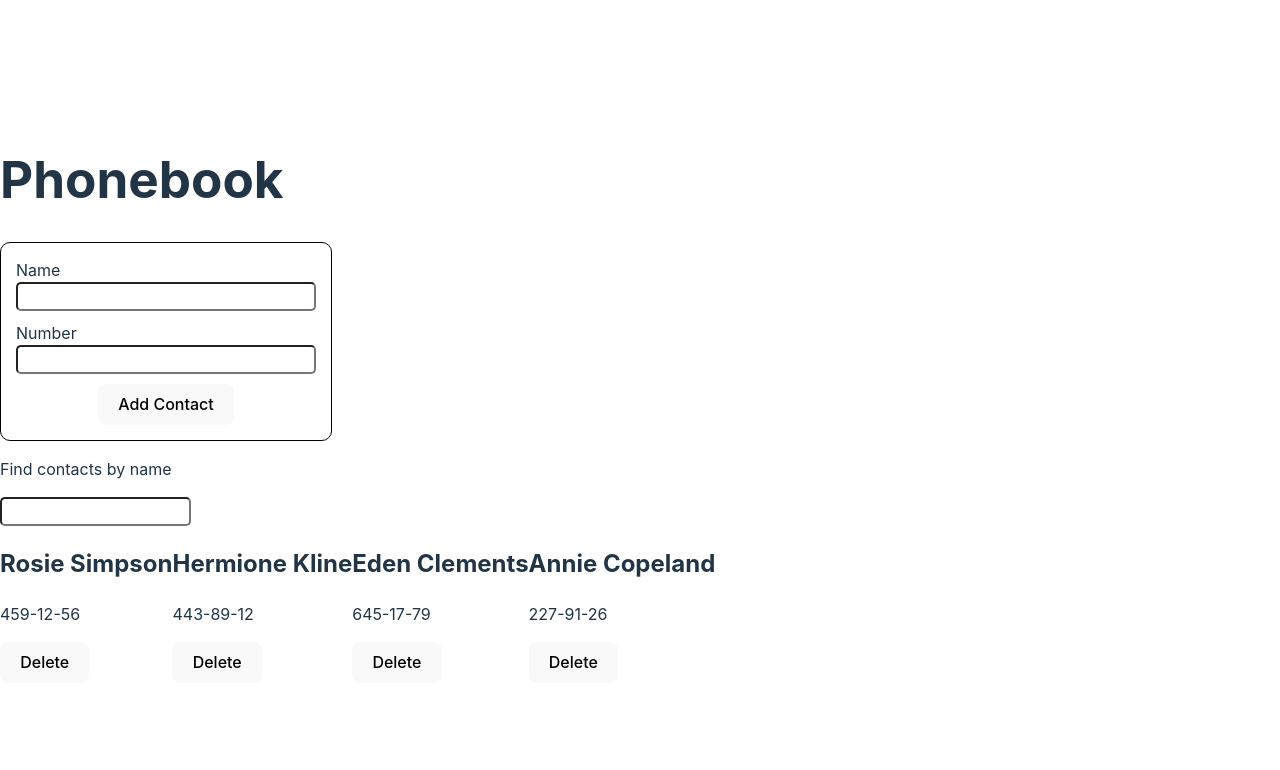
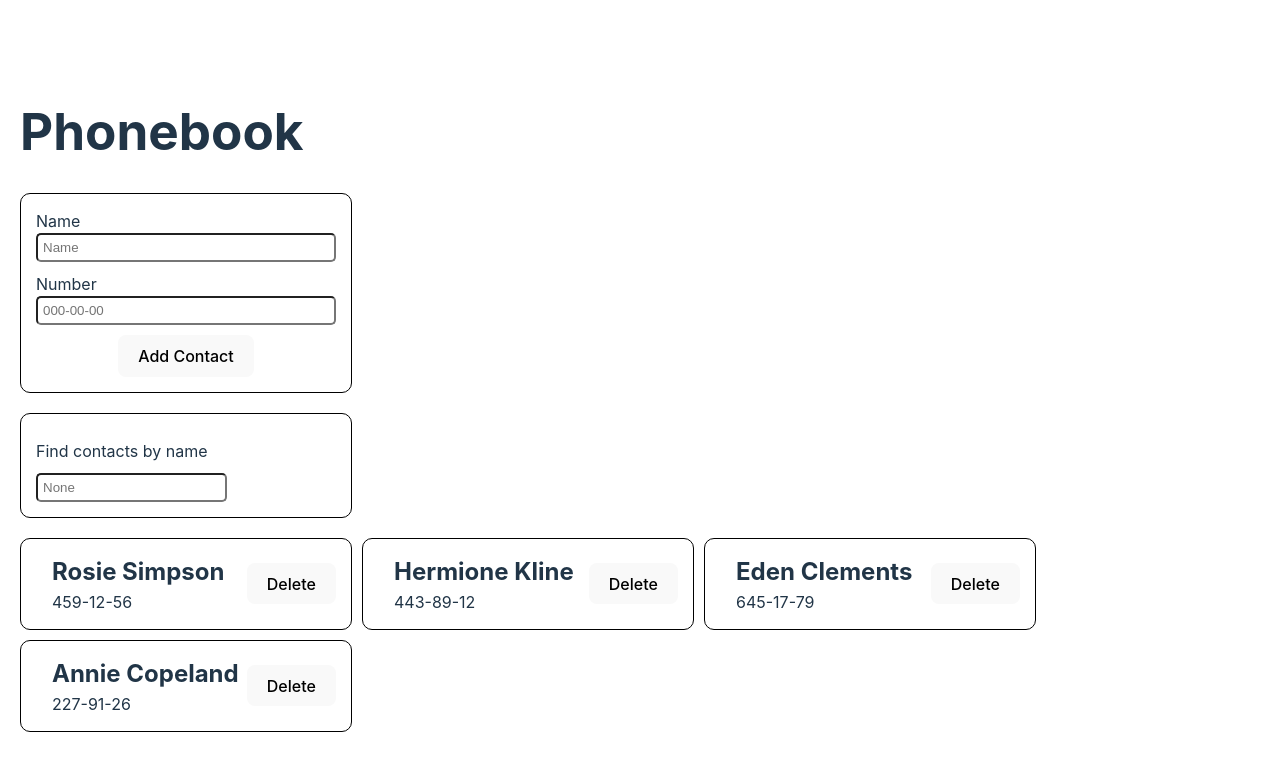
Before and after one commit to rojhatbalta/goit-react-hw-03, a React (Vite) app: page / in a window 1280 px wide. Shown: the top 770 px of the page. Built offline with nearby package versions, Linux system fonts and the light colour scheme.

Commit message:
homework update

```diff
--- a/src/App.jsx
+++ b/src/App.jsx
@@ -3,6 +3,7 @@ import ContactForm from "./components/ContactForm/ContactForm";
 import SearchBox from "./components/SearchBox/SearchBox";
 import ContactList from "./components/ContactList/ContactList";
 import data from "./data.json";
+import Style from "./App.module.css";
 
 function App() {
   const [search, setSearch] = useState("");
@@ -35,8 +36,8 @@ function App() {
 
   return (
     <>
-      <div>
-        <h1>Phonebook</h1>
+      <h1>Phonebook</h1>
+      <div className={Style.appContainer}>
         <ContactForm onAddContact={addContact} />
         <SearchBox search={search} handleSearch={handleSearch} />
         <ContactList
--- /dev/null
+++ b/src/App.module.css
@@ -0,0 +1,10 @@
+h1 {
+  display: flex;
+  margin-left: 20px;
+}
+.appContainer {
+  display: flex;
+  flex-direction: column;
+  margin-left: 20px;
+  gap: 20px;
+}
--- a/src/components/Contact/Contact.jsx
+++ b/src/components/Contact/Contact.jsx
@@ -1,13 +1,23 @@
 import PropTypes from "prop-types";
-import "./Contact.module.css";
+import Style from "./Contact.module.css";
 
 export default function Contact({ contact, deleteContact }) {
   return (
     <li>
-      <div className="contactContainer">
+      <div className={Style.contactContainer}>
         <div>
-          <h2 className="contactName">{contact.name}</h2>
-          <p className="contactNumber">{contact.number}</p>
+          <h2 className={Style.contactName}>
+            <svg height="16" width="16" fill="#ffffff">
+              <use href="../../assets/person.svg"></use>
+            </svg>
+            {contact.name}
+          </h2>
+          <p className={Style.contactNumber}>
+            <svg height="16" width="16" fill="#ffffff">
+              <use href="../../assets/phone.svg"></use>
+            </svg>
+            {contact.number}
+          </p>
         </div>
         <button onClick={() => deleteContact(contact.id)}>Delete</button>
       </div>
--- a/src/components/Contact/Contact.module.css
+++ b/src/components/Contact/Contact.module.css
@@ -1,3 +1,6 @@
+svg {
+  fill: #a2a2a2;
+}
 .contactContainer {
   border: 1px solid black;
   border-radius: 10px;
@@ -6,8 +9,7 @@
   justify-content: space-between;
   max-width: 300px;
   min-width: 300px;
-  padding: 0 5px;
-  margin: 10px;
+  padding: 15px;
 }
 
 .contactName,
--- a/src/components/ContactForm/ContactForm.jsx
+++ b/src/components/ContactForm/ContactForm.jsx
@@ -52,7 +52,7 @@ export default function ContactForm({ onAddContact }) {
         <Form>
           <div>
             <label htmlFor="name">Name</label>
-            <Field type="text" name="name" id="name" />
+            <Field type="text" name="name" id="name" placeholder="Name" />
             <ErrorMessage name="name" component="span" />
           </div>
           <div>
@@ -61,6 +61,7 @@ export default function ContactForm({ onAddContact }) {
               type="text"
               name="number"
               id="number"
+              placeholder="000-00-00"
               onChange={(event) => handleNumChange(event, setFieldValue)}
             />
             <ErrorMessage name="number" component="span" />
--- a/src/components/ContactList/ContactList.module.css
+++ b/src/components/ContactList/ContactList.module.css
@@ -4,4 +4,5 @@ ul {
   padding: 0;
   display: flex;
   flex-wrap: wrap;
+  gap: 10px;
 }
--- a/src/components/SearchBox/SearchBox.jsx
+++ b/src/components/SearchBox/SearchBox.jsx
@@ -1,11 +1,16 @@
 import PropTypes from "prop-types";
-import "./Searchbox.module.css";
+import Style from "./Searchbox.module.css";
 
 export default function SearchBox({ handleSearch, search }) {
   return (
-    <div className="searchContainer">
+    <div className={Style.searchContainer}>
       <p>Find contacts by name</p>
-      <input type="search" value={search} onChange={handleSearch} />
+      <input
+        type="search"
+        placeholder="None"
+        value={search}
+        onChange={handleSearch}
+      />
     </div>
   );
 }
--- a/src/components/SearchBox/Searchbox.module.css
+++ b/src/components/SearchBox/Searchbox.module.css
@@ -4,5 +4,9 @@ input {
 }
 
 .searchContainer {
-  border: 8px solid #a2a2a2;
+  border: 1px solid #000000;
+  max-width: 300px;
+  border-radius: 10px;
+  padding: 15px;
+  line-height: 12px;
 }
```
Also changed, not shown: src/assets/person.svg (added), src/assets/phone.svg (added).
